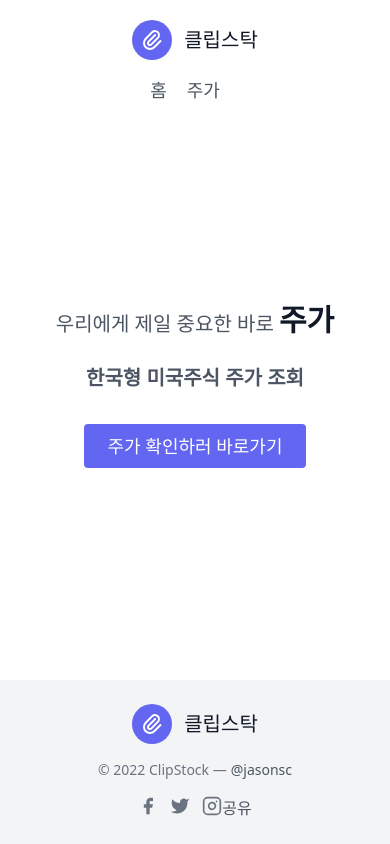
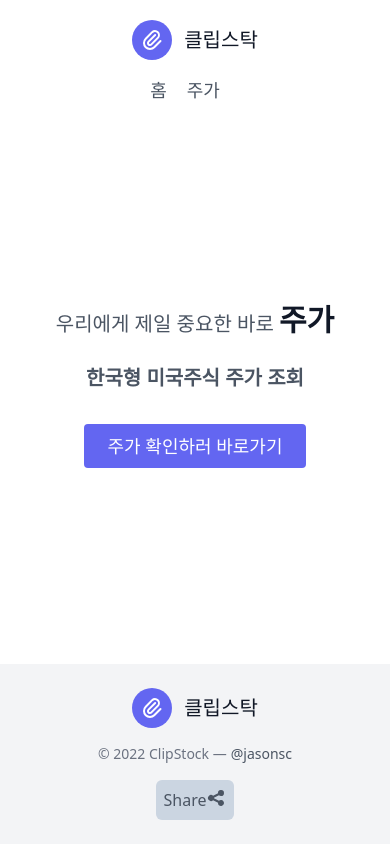
Before and after one commit to manu1307/clipstock, a Next.js app: page / in a window 390 px wide. Built offline with nearby package versions, Linux system fonts and the light colour scheme.

Commit message:
share API 적용 공유 섹션 반응형으로 수정 카카오톡 공유시 보이는 image 추가

```diff
--- a/components/Layout/Footer.jsx
+++ b/components/Layout/Footer.jsx
@@ -1,7 +1,3 @@
-import { InlineReactionButtons } from "sharethis-reactjs";
-import { InlineShareButtons } from "sharethis-reactjs";
-import { StickyShareButtons } from "sharethis-reactjs";
-import { InlineFollowButtons } from "sharethis-reactjs";
 import Link from "next/dist/client/link";
 
 const sendText = "한국형 미국주식 주가조회 - 클립스탁";
@@ -9,7 +5,6 @@ const sendUrl = "https://us-stock-info-applicaiton.vercel.app/";
 
 const shareData = {
 	title: "미국주식 주가 조회",
-	text: sendText,
 	url: sendUrl,
 };
 
@@ -51,10 +46,12 @@ export default function Footer() {
 							@jasonsc
 						</a>
 					</p>
-					<span className='inline-flex sm:ml-auto sm:mt-0 mt-4 justify-center sm:justify-start'>
+					<span className='inline-flex sm:ml-auto sm:mt-0 mt-4 justify-center sm:justify-center'>
+						<span className='hidden md:inline-flex '>
+							<Link
+								href={`https://www.facebook.com/sharer/sharer.php?u=https%3A%2F%2Fus-stock-info-applicaiton.vercel.app`}>
 								<a
-							className='text-gray-500 cursor-pointer'
-							href={`https://www.facebook.com/sharer/sharer.php?u=https%3A%2F%2Fus-stock-info-applicaiton.vercel.app`}
+									className='text-gray-500 cursor-pointer opacity-75 hover:opacity-100'
 									target='_blank'
 									rel='noreferrer'>
 									<svg
@@ -62,40 +59,41 @@ export default function Footer() {
 										strokeLinecap='round'
 										strokeLinejoin='round'
 										strokeWidth='2'
-								className='w-5 h-5'
+										className='w-8 h-8'
 										viewBox='0 0 24 24'>
 										<path d='M18 2h-3a5 5 0 00-5 5v3H7v4h3v8h4v-8h3l1-4h-4V7a1 1 0 011-1h3z'></path>
 									</svg>
 								</a>
+							</Link>
 							<Link
 								href={`https://twitter.com/intent/tweet?text=${sendText}&url=${sendUrl}`}>
-							<a className='ml-3 text-gray-500 cursor-pointer' target='_blank'>
+								<a
+									className='ml-3 text-gray-500 cursor-pointer opacity-75 hover:opacity-100'
+									target='_blank'>
 									<svg
 										fill='currentColor'
 										strokeLinecap='round'
 										strokeLinejoin='round'
 										strokeWidth='2'
-									className='w-5 h-5'
+										className='w-8 h-8 '
 										viewBox='0 0 24 24'>
 										<path d='M23 3a10.9 10.9 0 01-3.14 1.53 4.48 4.48 0 00-7.86 3v1A10.66 10.66 0 013 4s-4 9 5 13a11.64 11.64 0 01-7 2c9 5 20 0 20-11.5a4.5 4.5 0 00-.08-.83A7.72 7.72 0 0023 3z'></path>
 									</svg>
 								</a>
 							</Link>
-						<a className='ml-3 text-gray-500'>
+						</span>
+
+						<a
+							className='flex cursor-pointer visible md:invisible ml-auto sm:ml-0  bg-slate-300 p-2 rounded-md'
+							onClick={shareLink}>
+							Share
 							<svg
-								fill='none'
-								stroke='currentColor'
-								strokeLinecap='round'
-								strokeLinejoin='round'
-								strokeWidth='2'
-								className='w-5 h-5'
-								viewBox='0 0 24 24'>
-								<rect width='20' height='20' x='2' y='2' rx='5' ry='5'></rect>
-								<path d='M16 11.37A4 4 0 1112.63 8 4 4 0 0116 11.37zm1.5-4.87h.01'></path>
+								xmlns='http://www.w3.org/2000/svg'
+								className='h-5 w-5'
+								viewBox='0 0 20 20'
+								fill='currentColor'>
+								<path d='M15 8a3 3 0 10-2.977-2.63l-4.94 2.47a3 3 0 100 4.319l4.94 2.47a3 3 0 10.895-1.789l-4.94-2.47a3.027 3.027 0 000-.74l4.94-2.47C13.456 7.68 14.19 8 15 8z' />
 							</svg>
-						</a>
-						<a className='cursor-pointer' onClick={shareLink}>
-							공유
 						</a>
 					</span>
 				</div>
--- a/components/Layout/Layout.jsx
+++ b/components/Layout/Layout.jsx
@@ -1,8 +1,6 @@
 import Head from "next/head";
-import { Helmet } from "react-helmet";
 import Footer from "./Footer";
 import Header from "./Header";
-import Script from "next/script";
 
 export default function Layout(props) {
 	return (
@@ -10,6 +8,7 @@ export default function Layout(props) {
 			<Head>
 				<title>미국주식 주가조회 - 클립스탁</title>
 				<meta name='viewport' content='initial-scale=1.0, width=device-width' />
+				<meta property='og:image' content='clip-icon.png' />
 				<link
 					rel='shortcut icon'
 					href='clip-icon.png'
@@ -17,7 +16,6 @@ export default function Layout(props) {
 				/>
 			</Head>
 			<Header />
-			<Script src='https://developers.kakao.com/sdk/js/kakao.js'></Script>
 			<div className='flex-grow'>{props.children}</div>
 			<Footer />
 		</div>
```
Lines whose indentation alone changed are shown as unchanged.
